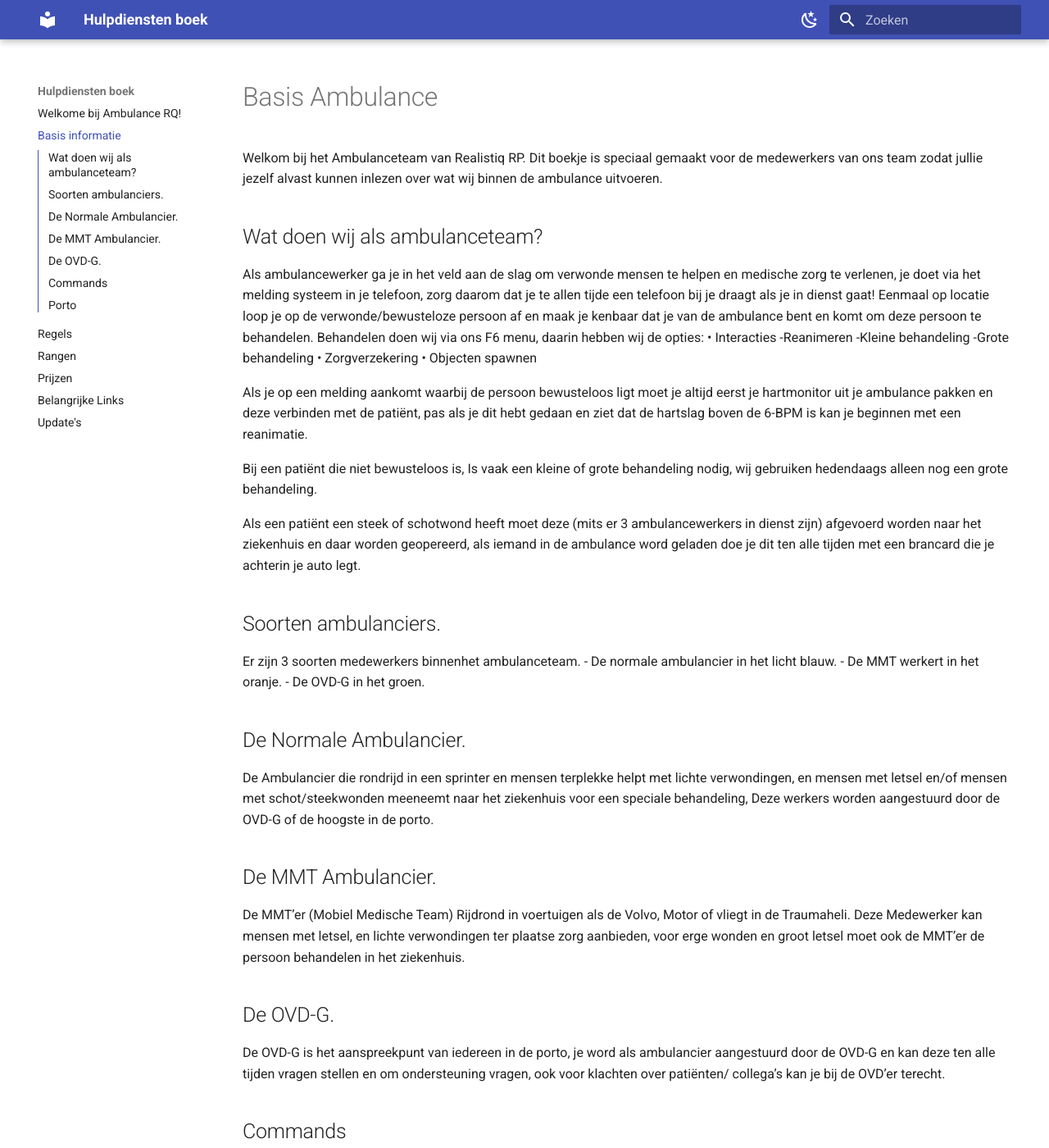
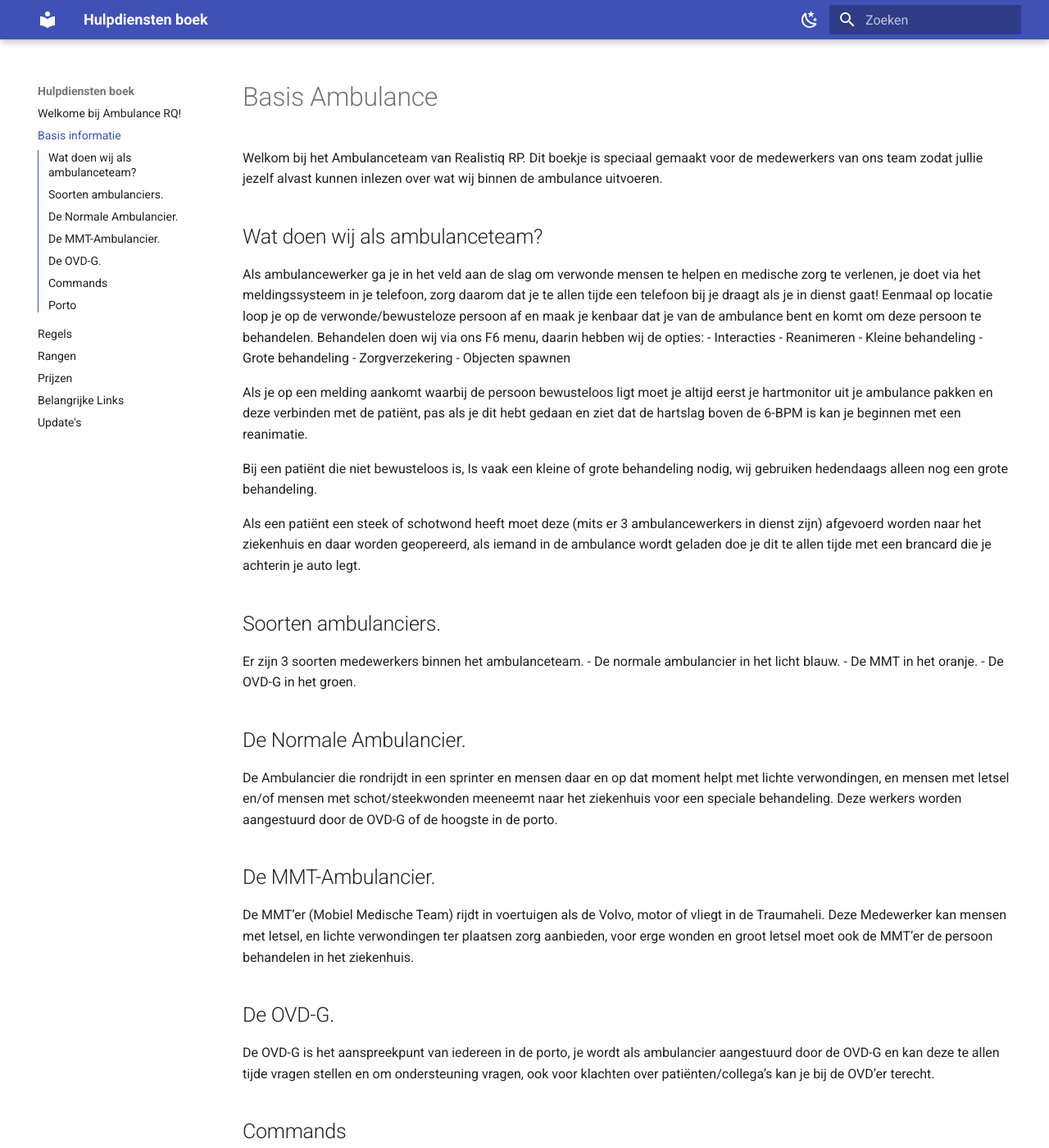
Before and after one commit to rqniels/Hulpdienstenboek, an MkDocs documentation site: the page built from docs/Basis.md, in a window 1280 px wide and 1400 px high. Shown: the whole window at 82% size. Built offline with MkDocs 1.6.1 and Material for MkDocs 9.7.7, drawn with Linux system fonts in a browser that asks for light colours; some of the changed text lies outside the part shown.

Commit message:
Update Basis.md
grammatica fixes

```diff
--- a/docs/Basis.md
+++ b/docs/Basis.md
@@ -3,36 +3,36 @@ Welkom bij het Ambulanceteam van Realistiq RP.
 Dit boekje is speciaal gemaakt voor de medewerkers van ons team zodat jullie jezelf alvast kunnen inlezen over wat wij binnen de ambulance uitvoeren.
 
 ## Wat doen wij als ambulanceteam?
-Als ambulancewerker ga je in het veld aan de slag om verwonde mensen te helpen en medische zorg te verlenen, je doet via het melding systeem in je telefoon, zorg daarom dat je te allen tijde een telefoon bij je draagt als je in dienst gaat!
+Als ambulancewerker ga je in het veld aan de slag om verwonde mensen te helpen en medische zorg te verlenen, je doet via het meldingssysteem in je telefoon, zorg daarom dat je te allen tijde een telefoon bij je draagt als je in dienst gaat!
 Eenmaal op locatie loop je op de verwonde/bewusteloze persoon af en maak je kenbaar dat je van de ambulance bent en komt om deze persoon te behandelen.
 Behandelen doen wij via ons F6 menu, daarin hebben wij de opties:
-•	Interacties
-  -Reanimeren
-  -Kleine behandeling
-  -Grote behandeling
-•	Zorgverzekering
-•	Objecten spawnen
+- Interacties
+  - Reanimeren
+  - Kleine behandeling
+  - Grote behandeling
+- Zorgverzekering
+- Objecten spawnen
 
 Als je op een melding aankomt waarbij de persoon bewusteloos ligt moet je altijd eerst je hartmonitor uit je ambulance pakken en deze verbinden met de patiënt, pas als je dit hebt gedaan en ziet dat de hartslag boven de 6-BPM is kan je beginnen met een reanimatie.
 
 Bij een patiënt die niet bewusteloos is, Is vaak een kleine of grote behandeling nodig, wij gebruiken hedendaags alleen nog een grote behandeling.
 
-Als een patiënt een steek of schotwond heeft moet deze (mits er 3 ambulancewerkers in dienst zijn) afgevoerd worden naar het ziekenhuis en daar worden geopereerd, als iemand in de ambulance word geladen doe je dit ten alle tijden met een brancard die je achterin je auto legt.
+Als een patiënt een steek of schotwond heeft moet deze (mits er 3 ambulancewerkers in dienst zijn) afgevoerd worden naar het ziekenhuis en daar worden geopereerd, als iemand in de ambulance wordt geladen doe je dit te allen tijde met een brancard die je achterin je auto legt.
 
 ## Soorten ambulanciers.
-Er zijn 3 soorten medewerkers binnenhet ambulanceteam.
+Er zijn 3 soorten medewerkers binnen het ambulanceteam.
 - De normale ambulancier in het licht blauw.
-- De MMT werkert in het oranje.
+- De MMT in het oranje.
 - De OVD-G in het groen.
 
 ## De Normale Ambulancier.
-De Ambulancier die rondrijd in een sprinter en mensen terplekke helpt met lichte verwondingen, en mensen met letsel en/of mensen met schot/steekwonden meeneemt naar het ziekenhuis voor een speciale behandeling, Deze werkers worden aangestuurd door de OVD-G of de hoogste in de porto.
+De Ambulancier die rondrijdt in een sprinter en mensen daar en op dat moment helpt met lichte verwondingen, en mensen met letsel en/of mensen met schot/steekwonden meeneemt naar het ziekenhuis voor een speciale behandeling. Deze werkers worden aangestuurd door de OVD-G of de hoogste in de porto.
 
-## De MMT Ambulancier.
-De MMT’er (Mobiel Medische Team) Rijdrond in voertuigen als de Volvo, Motor of vliegt in de Traumaheli. Deze Medewerker kan mensen met letsel, en lichte verwondingen ter plaatse zorg aanbieden, voor erge wonden en groot letsel moet ook de MMT’er de persoon behandelen in het ziekenhuis.
+## De MMT-Ambulancier.
+De MMT’er (Mobiel Medische Team) rijdt in voertuigen als de Volvo, motor of vliegt in de Traumaheli. Deze Medewerker kan mensen met letsel, en lichte verwondingen ter plaatsen zorg aanbieden, voor erge wonden en groot letsel moet ook de MMT’er de persoon behandelen in het ziekenhuis.
 
 ## De OVD-G.
-De OVD-G is het aanspreekpunt van iedereen in de porto, je word als ambulancier aangestuurd door de OVD-G en kan deze ten alle tijden vragen stellen en om ondersteuning vragen, ook voor klachten over patiënten/ collega’s kan je bij de OVD’er terecht.
+De OVD-G is het aanspreekpunt van iedereen in de porto, je wordt als ambulancier aangestuurd door de OVD-G en kan deze te allen tijde vragen stellen en om ondersteuning vragen, ook voor klachten over patiënten/collega’s kan je bij de OVD’er terecht.
 
 ## Commands
 
@@ -72,7 +72,7 @@ Met /joinporto (nummer) kan je toetreden tot de gezamenlijke porto waarin je kan
 
 - Status 6 – Vraag aan OVD’er
 
-- Status 7 -  Urgente vraag aan OVD’er
+- Status 7 - Urgente vraag aan OVD’er
 
 ---------------------
 
```
Also changed, not shown: other parts of docs/Basis.md (+3 -3 lines).
